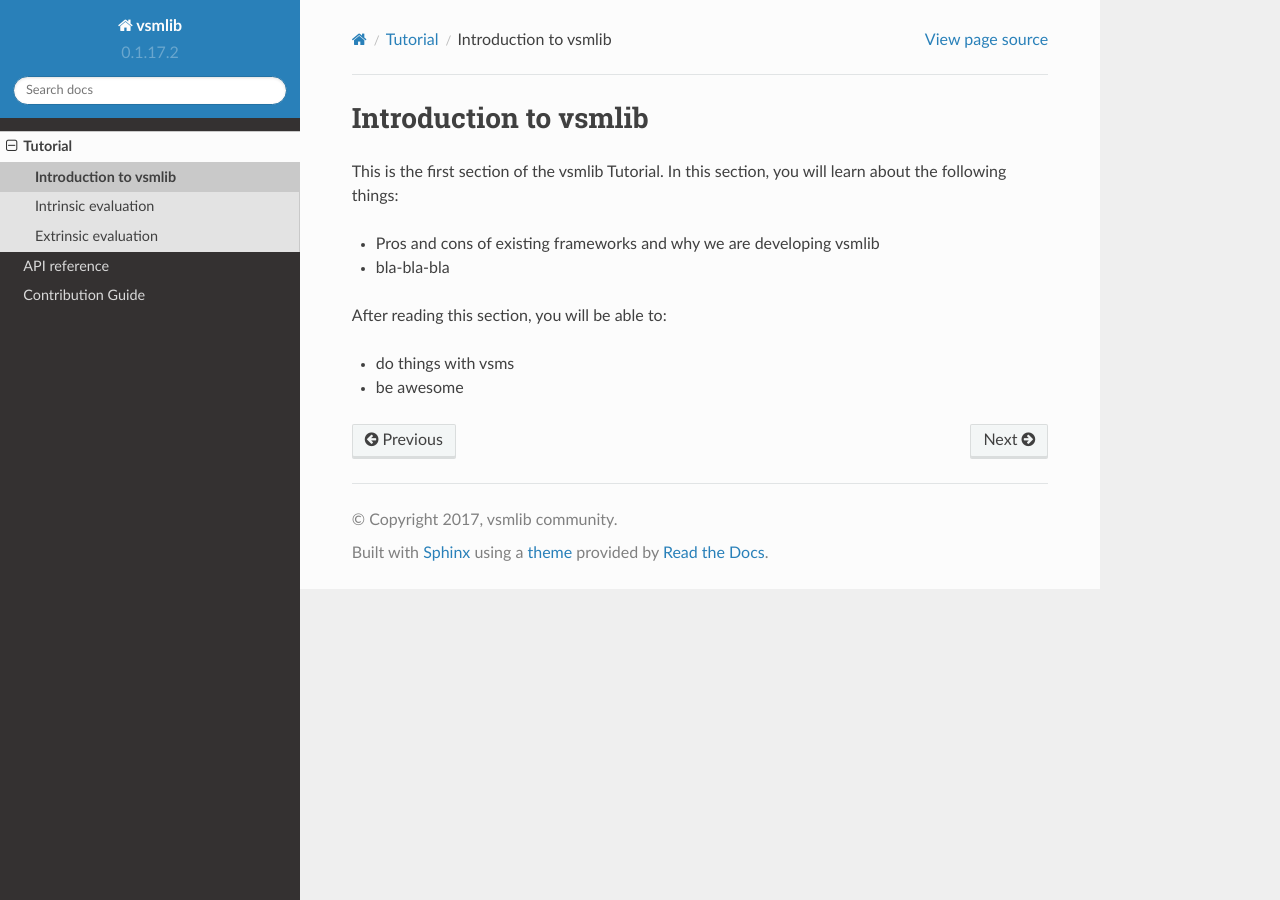
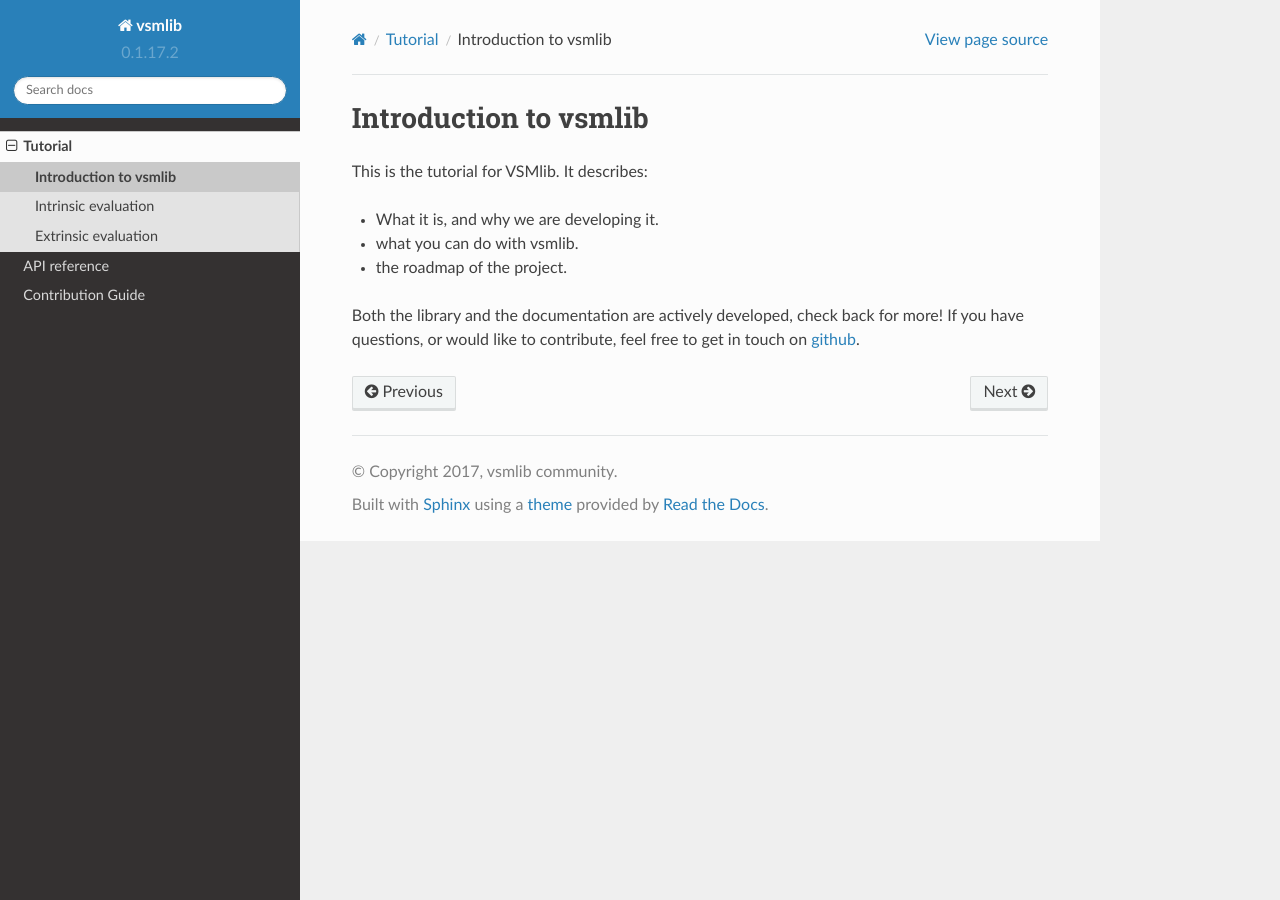
Before and after one commit to undertherain/vsmlib, a Sphinx documentation site: the page built from docs/source/tutorial/basic.rst, in a window 1280 px wide. Built offline with Sphinx 7.4.7 and the Read the Docs theme 2.0.0, drawn with Linux system fonts in a browser that asks for light colours.

```diff
--- a/docs/source/tutorial/basic.rst
+++ b/docs/source/tutorial/basic.rst
@@ -3,13 +3,11 @@ Introduction to vsmlib
 
 .. currentmodule:: vsmlib
 
-This is the first section of the vsmlib Tutorial.
-In this section, you will learn about the following things:
+This is the tutorial for VSMlib. It describes:
 
-* Pros and cons of existing frameworks and why we are developing vsmlib
-* bla-bla-bla
+* What it is, and why we are developing it.
+* what you can do with vsmlib.
+* the roadmap of the project.
 
-After reading this section, you will be able to:
 
-* do things with vsms
-* be awesome
+Both the library and the documentation are actively developed, check back for more! If you have questions, or would like to contribute, feel free to get in touch on `github <https://github.com/undertherain/vsmlib>`_.
```
Also changed, not shown: docs/source/tutorial/installing.rst (added, +37 -0 lines).
